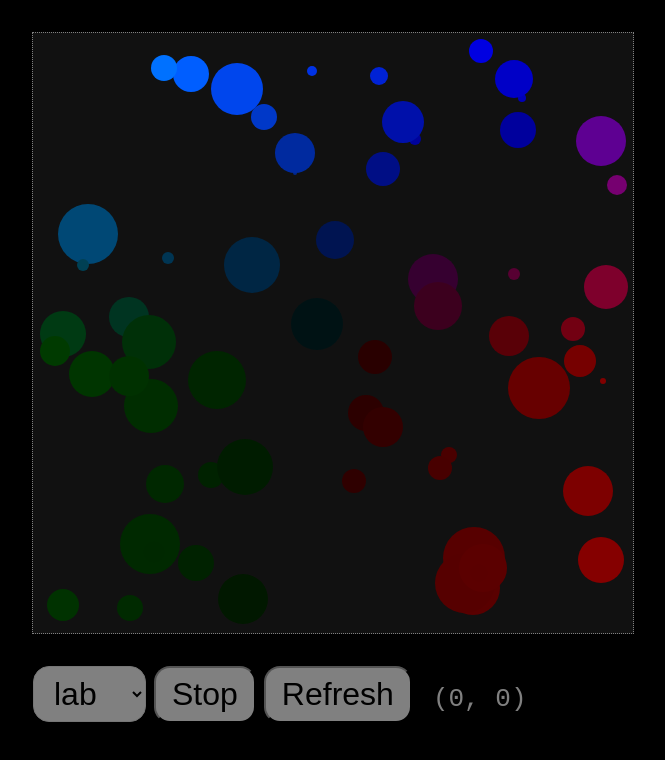
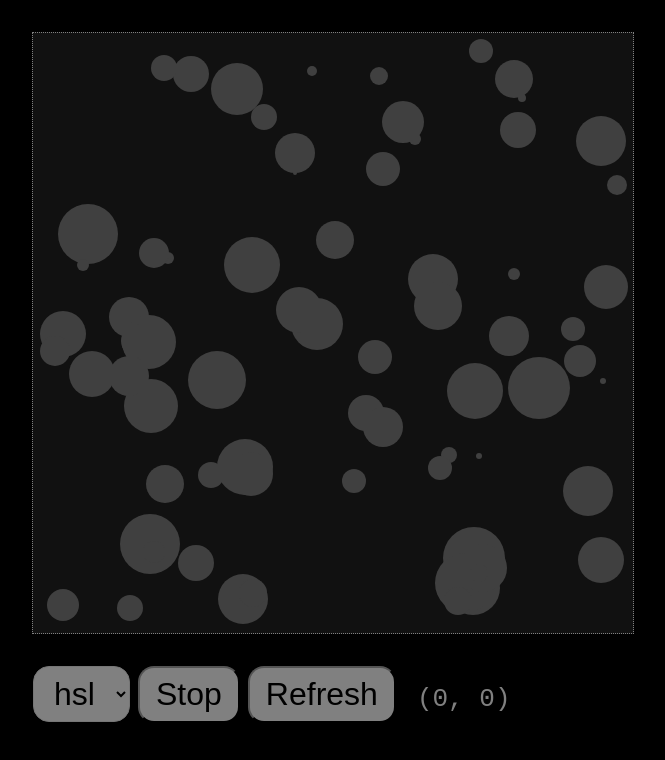
Before and after one commit to petergrace1618/color-space-functions-demo, a plain HTML site: page index.html in a window 1280 px wide. Shown: the whole page, without its empty margins (307-972 px from the left). Drawn offline with Linux system fonts and the light colour scheme.

Commit message:
Add functionality for hsl in colorSpaceFunctions.

```diff
--- a/main.js
+++ b/main.js
@@ -6,6 +6,8 @@ const colorSpaceMenu = $('#color-space-menu');
 const stopBtn = $('#btn');
 const refreshBrn = $('#refresh');
 const out = $('output');
+const pre = $('pre');
+let colorSpaceFunction;
 
 //// CLASSES ////
 
@@ -14,9 +16,9 @@ class CircleField {
 
     if (ctx === undefined
       || !(ctx instanceof CanvasRenderingContext2D)) {
-      throw new TypeError('Argument 1: '
-        + 'Expected CanvasRenderingContext2D but received '
-        + ctx?.constructor.name ?? 'undefined');
+      throw new TypeError('Argument 1: ' +
+        'Expected CanvasRenderingContext2D but received ' +
+        ctx?.constructor.name ?? 'undefined');
     }
 
     this.ctx = ctx;
@@ -44,27 +46,48 @@ class CircleField {
   }
 
   draw(animateLightness = false) {
+    let s = '';
     for (let circle of this.circles) {
       // distance from mouse pointer to circle
       const d = Math.hypot(
-        relativeMouseX - circle.x,
-        relativeMouseY - circle.y
+        canvasX - circle.x,
+        canvasY - circle.y
       );
       const params = {
-        d: d,
-        circle: circle,
-        animateLightness: animateLightness,
+        d, circle, animateLightness,
         width: this.width,
         height: this.height,
         canvasDiagonal: this.canvasDiagonal
       }
-      const color = this.colorSpaceFunctions['lab'](params);
+      const color = this.colorSpaceFunctions[colorSpaceFunction](params);
       circle.draw(color);
-      // console.log(color);
+      s += color + '\n';
     }
+    // pre.innerText = s;
   }
 
+
   colorSpaceFunctions = {
+    "hsl": (params) => {
+      const x = params.circle.x - (params.width / 2);
+      const y = params.circle.y - (params.height / 2);
+
+      const h = this.calculateTheta({x, y}) / (2 * Math.PI) * 360;
+
+      const r = Math.hypot(x, y) / (params.width / 2);
+      let l = 25;
+
+      let s = 0;
+      if (params.animateLightness) {
+        l = lerp(
+          25, 75, easeInQuart(1 - params.d / params.canvasDiagonal)
+        );
+        s = lerp(
+          0, 100, easeInQuart(1 - params.d / params.canvasDiagonal)
+        );
+      }
+      return `hsl(${h} ${s} ${l})`;
+    },
 
     "lab": (params) => {
       // l: lightness, a: red/green axis, b: blue/yellow axis
@@ -79,14 +102,29 @@ class CircleField {
       return `lab(${l} ${a} ${b})`;
     },
 
-    "hsl": () => {
-      return 'gray';
-    },
-
-    "hwb": () => {
+    "lch": () => {
       return 'gray';
     }
   };
+
+
+  calculateTheta(p) {
+    let theta = Math.atan(p.y / p.x);
+
+    // Converts the result of sign (-1, 0, 1) to
+    // (0, 1, 2) for use as index into multiplier array
+    const x = Math.sign(p.x) + 1;
+    const y = Math.sign(p.y) + 1;
+
+    // Adds a multiple of PI based on the quadrant of the point
+    // to give an angle in the range [0, 2 * PI)
+    const multiplier = [
+      [1, 2, 2],
+      [1, 0, 0],
+      [1, 0, 0]
+    ];
+    return theta + multiplier[y][x] * Math.PI;
+  }
 
   getColorSpaceFunctionNames() {
     return Object.keys(this.colorSpaceFunctions);
@@ -103,8 +141,8 @@ class Circle {
   }
 
   draw(color = 'gray', r = this.r) {
+    ctx.fillStyle = color;
     ctx.beginPath();
-    ctx.fillStyle = color;
     ctx.arc(this.x, this.y, this.r, 0, Math.PI * 2);
     ctx.fill();
     ctx.closePath();
@@ -113,20 +151,13 @@ class Circle {
 
 //// EVENT LISTENERS ////
 
-let relativeMouseX = 0;
-let relativeMouseY = 0;
+let canvasX = 0;
+let canvasY = 0;
 
 canvas.addEventListener('mousemove', e => {
-  relativeMouseX = constrain(
-    e.clientX - canvas.offsetLeft,
-    0,
-    canvas.width
-  )
-  relativeMouseY = constrain(
-    e.clientY - canvas.offsetTop,
-    0,
-    canvas.height
-  )
+  canvasX = e.offsetX;
+  canvasY = e.offsetY;
+  animateLightness = true;
 });
 
 
@@ -156,32 +187,38 @@ stopBtn.addEventListener('click', () => {
 
 
 refreshBrn.addEventListener('click', () => {
-  circles = new CircleField(ctx, numCircles);
+  circleField = new CircleField(ctx, numCircles);
+})
+
+
+colorSpaceMenu.addEventListener('change', e => {
+  colorSpaceFunction = e.target.value;
 })
 
 
 function populateColorSpaceMenu() {
-  for (f of circles.getColorSpaceFunctionNames()) {
+  for (f of circleField.getColorSpaceFunctionNames()) {
     const opt = document.createElement('option');
     opt.setAttribute('value', f);
     opt.innerText = f;
     colorSpaceMenu.append(opt);
   }
+  colorSpaceFunction = colorSpaceMenu.value;
 }
 
 //// MAIN LOOP ////
 
 
-const numCircles = 64;
-let circles = new CircleField(ctx, numCircles);
-let animateLightness = true;
+const numCircles = 72;
+let circleField = new CircleField(ctx, numCircles);
+let animateLightness = false;
 populateColorSpaceMenu();
 
 draw();
 function draw() {
   ctx.clearRect(0, 0, canvas.width, canvas.height);
-  out.innerText = `(${relativeMouseX}, ${relativeMouseY})`;
-  circles.draw(animateLightness);
+  out.innerText = `(${canvasX}, ${canvasY})`;
+  circleField.draw(animateLightness);
 
   if (!stopped) {
     requestAnimationFrame(draw);
--- a/style.css
+++ b/style.css
@@ -4,6 +4,7 @@ html {
 
 body {
     background-color: black;
+    color: gray;
 }
 
 canvas {
--- a/utils.js
+++ b/utils.js
@@ -34,6 +34,10 @@ function easeInQuad(x) {
   return x * x;
 }
 
+function easeInQuart(x) {
+  return x*x*x*x;
+}
+
 function easeInExpo(x) {
   return x === 0 ? 0 : Math.pow(2, 10 * x - 10);
 }
```
Also changed, not shown: index.html (+1 -0 lines).
